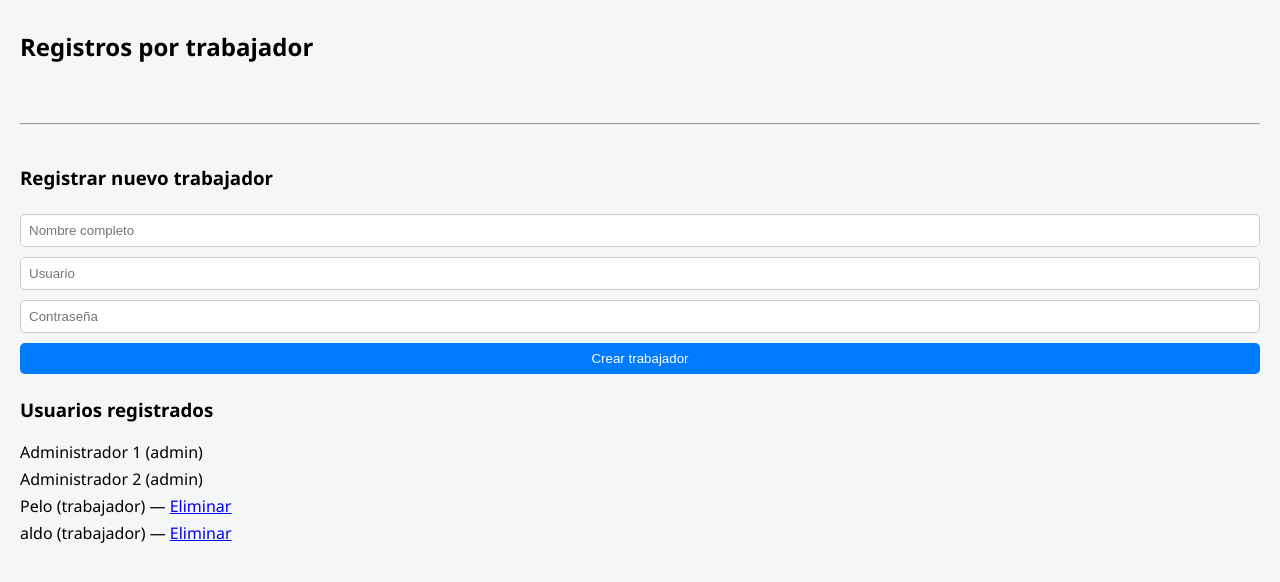
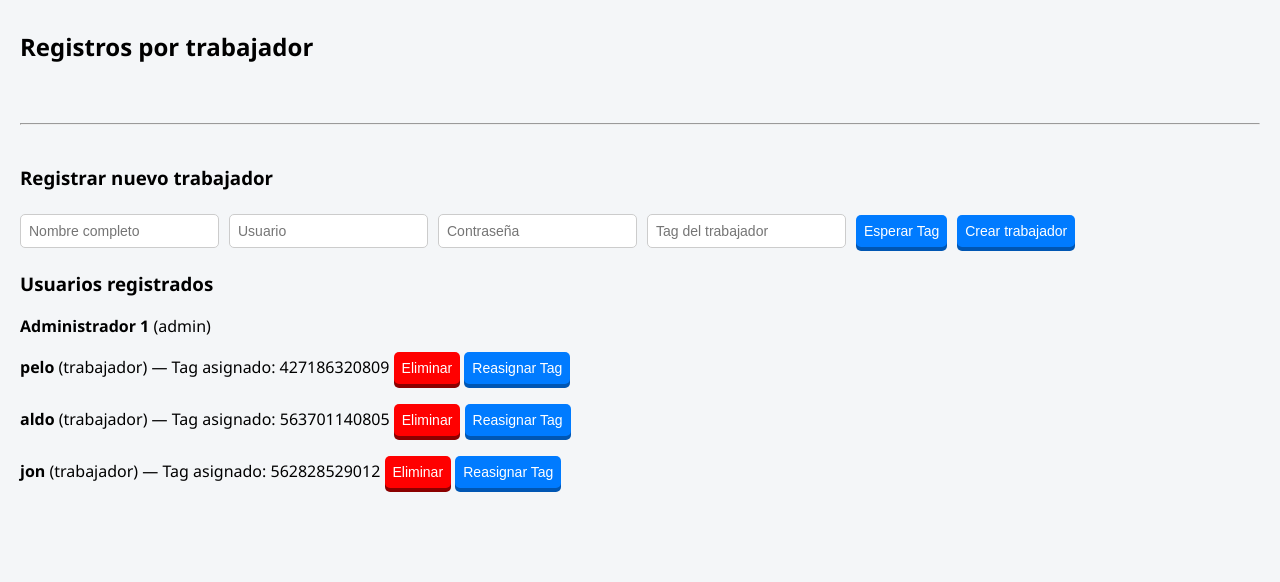
Before and after one commit to AldoZM/CheckIn, a Flask app: template checkin_app/templates/admin.html in a window 1280 px wide. Shown: the part 106-688 px from the top of the page. Run offline with Flask 3, Linux system fonts and the light colour scheme; the template is opened without the code that fills it: values that come from a table or form of the project are taken from there, others are empty; a user stored in the database is signed in.

Commit message:
Add files via upload

```diff
--- a/checkin_app/app.py
+++ b/checkin_app/app.py
@@ -1,53 +1,67 @@
 from flask import Flask, render_template, request, redirect, url_for
 from flask_sqlalchemy import SQLAlchemy
-from flask_login import LoginManager, login_user, logout_user, login_required, UserMixin, current_user
+from flask_login import LoginManager, UserMixin, login_user, login_required, logout_user, current_user
+from datetime import datetime
 from werkzeug.security import generate_password_hash, check_password_hash
-from datetime import datetime
-from collections import defaultdict
-import os
+from threading import Thread
+import time
+
+# Solo se importa si se está en Raspberry Pi
+try:
+    from mfrc522 import SimpleMFRC522
+    lector_rfid_disponible = True
+except ImportError:
+    lector_rfid_disponible = False
 
 app = Flask(__name__)
-app.secret_key = 'clave-secreta-muy-fuerte'
-
-basedir = os.path.abspath(os.path.dirname(__file__))
-db_path = os.path.join(basedir, 'checkins.db')
-app.config['SQLALCHEMY_DATABASE_URI'] = f'sqlite:///{db_path}'
+app.config['SQLALCHEMY_DATABASE_URI'] = 'sqlite:///checkin.db'
+app.config['SECRET_KEY'] = 'secreto'
 db = SQLAlchemy(app)
-
-login_manager = LoginManager()
-login_manager.init_app(app)
+login_manager = LoginManager(app)
 login_manager.login_view = 'login'
 
 class Usuario(UserMixin, db.Model):
     id = db.Column(db.Integer, primary_key=True)
-    nombre = db.Column(db.String(100), nullable=False)
-    usuario = db.Column(db.String(100), unique=True, nullable=False)
-    password = db.Column(db.String(200), nullable=False)
-    rol = db.Column(db.String(10), nullable=False)  # 'admin' o 'trabajador'
+    nombre = db.Column(db.String(100))
+    usuario = db.Column(db.String(50), unique=True)
+    password = db.Column(db.String(100))
+    rol = db.Column(db.String(10))
+    rfid_uid = db.Column(db.String(20), unique=True)
 
-class Registro(db.Model):
+class CheckIn(db.Model):
     id = db.Column(db.Integer, primary_key=True)
-    nombre = db.Column(db.String(100), nullable=False)
+    usuario_id = db.Column(db.Integer, db.ForeignKey('usuario.id'))
     hora = db.Column(db.DateTime, default=datetime.now)
+    nombre = db.Column(db.String(100))
 
 @login_manager.user_loader
 def load_user(user_id):
     return Usuario.query.get(int(user_id))
 
+@app.route('/')
+@login_required
+def index():
+    if current_user.rol == 'admin':
+        registros_por_usuario = {}
+        usuarios = Usuario.query.all()
+        for usuario in usuarios:
+            if usuario.rol != 'admin':
+                registros = CheckIn.query.filter_by(usuario_id=usuario.id).order_by(CheckIn.hora.desc()).limit(5).all()
+                registros_por_usuario[usuario.nombre] = registros
+        return render_template('admin.html', registros_por_usuario=registros_por_usuario, usuarios=usuarios)
+    else:
+        checkins = CheckIn.query.filter_by(usuario_id=current_user.id).order_by(CheckIn.hora.desc()).limit(10).all()
+        return render_template('index.html', checkins=checkins)
+
 @app.route('/login', methods=['GET', 'POST'])
 def login():
-    error = None
     if request.method == 'POST':
         usuario = Usuario.query.filter_by(usuario=request.form['usuario']).first()
         if usuario and check_password_hash(usuario.password, request.form['password']):
             login_user(usuario)
-            if usuario.rol == 'admin':
-                return redirect('/admin')
-            else:
-                return redirect('/')
-        else:
-            error = 'Usuario o contraseña incorrectos'
-    return render_template('login.html', error=error)
+            return redirect(url_for('index'))
+        return render_template('login.html', error="Credenciales incorrectas")
+    return render_template('login.html')
 
 @app.route('/logout')
 @login_required
@@ -55,100 +69,125 @@ def logout():
     logout_user()
     return redirect(url_for('login'))
 
-@app.route('/')
-@login_required
-def index():
-    if current_user.rol != 'trabajador':
-        return redirect('/admin')
-    registros = Registro.query.order_by(Registro.hora.desc()).all()
-    return render_template('index.html', checkins=registros)
-
 @app.route('/checkin', methods=['POST'])
 @login_required
 def checkin():
-    if current_user.rol != 'trabajador':
-        return redirect('/admin')
-    nuevo = Registro(nombre=current_user.nombre)
-    db.session.add(nuevo)
+    nuevo_checkin = CheckIn(usuario_id=current_user.id, nombre=current_user.nombre)
+    db.session.add(nuevo_checkin)
     db.session.commit()
-    return redirect('/')
-
-@app.route('/admin')
-@login_required
-def admin():
-    if current_user.rol != 'admin':
-        return redirect('/')
-
-    registros = Registro.query.order_by(Registro.hora.desc()).all()
-    usuarios = Usuario.query.order_by(Usuario.nombre).all()
-
-    registros_por_usuario = defaultdict(list)
-    for r in registros:
-        registros_por_usuario[r.nombre].append(r)
-
-    return render_template(
-        'admin.html',
-        checkins=registros,
-        usuarios=usuarios,
-        registros_por_usuario=registros_por_usuario
-    )
+    return redirect(url_for('index'))
 
 @app.route('/crear_usuario', methods=['POST'])
 @login_required
 def crear_usuario():
     if current_user.rol != 'admin':
-        return redirect('/')
+        return "No autorizado", 403
 
     nombre = request.form['nombre']
     usuario = request.form['usuario']
     password = generate_password_hash(request.form['password'])
+    uid = request.form['uid']
 
-    if Usuario.query.filter_by(usuario=usuario).first():
-        return "Ese nombre de usuario ya existe."
+    if Usuario.query.filter_by(rfid_uid=uid).first():
+        return "❌ El UID ya está asignado a otro trabajador.\nPor favor, usa otro tag.", 400
 
-    nuevo = Usuario(nombre=nombre, usuario=usuario, password=password, rol='trabajador')
-    db.session.add(nuevo)
+    nuevo_usuario = Usuario(
+        nombre=nombre,
+        usuario=usuario,
+        password=password,
+        rol='trabajador',
+        rfid_uid=uid
+    )
+    db.session.add(nuevo_usuario)
     db.session.commit()
-    return redirect('/admin')
+    return "✅ Usuario creado exitosamente", 200
 
-@app.route('/eliminar_usuario/<int:id>')
+@app.route('/eliminar_usuario/<int:usuario_id>')
 @login_required
-def eliminar_usuario(id):
+def eliminar_usuario(usuario_id):
     if current_user.rol != 'admin':
-        return redirect('/')
+        return "No autorizado", 403
+    usuario = Usuario.query.get(usuario_id)
+    if usuario and usuario.rol != 'admin':
+        db.session.delete(usuario)
+        db.session.commit()
+    return redirect(url_for('index'))
 
-    usuario = Usuario.query.get_or_404(id)
+@app.route('/asignar_uid/<int:usuario_id>', methods=['POST'])
+@login_required
+def asignar_uid(usuario_id):
+    if current_user.rol != 'admin':
+        return "No autorizado", 403
 
-    if usuario.rol == 'admin' or usuario.id == current_user.id:
-        return "No puedes eliminar a este usuario."
+    uid = request.form.get('uid')
+    existente = Usuario.query.filter_by(rfid_uid=uid).first()
+    if existente and existente.id != usuario_id:
+        return "⚠️ Error: Este UID ya está asignado a otro trabajador.", 400
 
-    db.session.delete(usuario)
+    usuario = Usuario.query.get(usuario_id)
+    if usuario:
+        usuario.rfid_uid = uid
+        db.session.commit()
+        return "UID asignado exitosamente", 200
+
+    return "Usuario no encontrado", 404
+
+@app.route('/leer_uid')
+def leer_uid():
+    if not lector_rfid_disponible:
+        return "RFID no disponible", 500
+    try:
+        reader = SimpleMFRC522()
+        uid, _ = reader.read()
+        return str(uid)
+    except Exception as e:
+        return f"Error: {e}", 500
+
+@app.route('/crear_admin_temp')
+def crear_admin_temp():
+    existente = Usuario.query.filter_by(usuario='admin1').first()
+    if existente:
+        return "⚠️ El usuario admin1 ya existe"
+
+    admin = Usuario(
+        nombre="Administrador 1",
+        usuario="admin1",
+        password=generate_password_hash("1234"),
+        rol="admin"
+    )
+    db.session.add(admin)
     db.session.commit()
-    return redirect('/admin')
+    return "✅ Usuario admin1 creado con contraseña 1234"
 
-# Inicializar base de datos y administradores
-with app.app_context():
-    db.create_all()
-
-    if not Usuario.query.filter_by(usuario='admin1').first():
-        admin1 = Usuario(
-            nombre='Administrador 1',
-            usuario='admin1',
-            password=generate_password_hash('adminpass1'),
-            rol='admin'
-        )
-        db.session.add(admin1)
-
-    if not Usuario.query.filter_by(usuario='admin2').first():
-        admin2 = Usuario(
-            nombre='Administrador 2',
-            usuario='admin2',
-            password=generate_password_hash('adminpass2'),
-            rol='admin'
-        )
-        db.session.add(admin2)
-
-    db.session.commit()
+# Hilo para lectura continua del tag
+def lector_rfid():
+    if not lector_rfid_disponible:
+        print("⚠️ Lector RFID no disponible (no en Raspberry Pi o módulo no conectado).")
+        return
+    from mfrc522 import SimpleMFRC522
+    reader = SimpleMFRC522()
+    print("📡 Esperando tags para check-in automático...")
+    while True:
+        try:
+            uid, _ = reader.read()
+            print(f"🎫 UID detectado: {uid}")
+            usuario = Usuario.query.filter_by(rfid_uid=str(uid)).first()
+            if usuario:
+                nuevo_checkin = CheckIn(usuario_id=usuario.id, nombre=usuario.nombre)
+                db.session.add(nuevo_checkin)
+                db.session.commit()
+                print(f"✅ Check-in registrado para: {usuario.nombre}")
+            else:
+                print("❌ UID no registrado.")
+            time.sleep(3)
+        except Exception as e:
+            print(f"⚠️ Error al leer tag: {e}")
+            time.sleep(2)
 
 if __name__ == '__main__':
-    app.run(host='0.0.0.0', port=5000, debug=True)
+    with app.app_context():
+        db.create_all()
+        if lector_rfid_disponible:
+            hilo_rfid = Thread(target=lector_rfid, daemon=True)
+            hilo_rfid.start()
+    app.run(debug=True, host='0.0.0.0')
--- a/checkin_app/templates/admin.html
+++ b/checkin_app/templates/admin.html
@@ -9,20 +9,17 @@
             margin: 0;
             padding: 20px;
         }
-
         .header {
             display: flex;
             justify-content: space-between;
             align-items: center;
             margin-bottom: 30px;
         }
-
         .tablas-contenedor {
             display: flex;
             flex-wrap: wrap;
             gap: 20px;
         }
-
         .tabla-trabajador {
             background-color: white;
             border-radius: 10px;
@@ -31,72 +28,68 @@
             min-width: 280px;
             flex: 1;
         }
-
         table {
             width: 100%;
             border-collapse: collapse;
             margin-top: 10px;
         }
-
         th {
             background-color: #007BFF;
             color: white;
             padding: 8px;
         }
-
         td {
             padding: 8px;
             text-align: center;
             border-bottom: 1px solid #eee;
         }
-
-        form input, form button {
+        input, button {
             padding: 8px;
             margin: 5px 0;
             border-radius: 5px;
             border: 1px solid #ccc;
-            width: 100%;
             box-sizing: border-box;
+            font-size: 14px;
         }
-
-        form button {
+        button {
             background-color: #007BFF;
             color: white;
             border: none;
             cursor: pointer;
-            transition: 0.3s;
+            transition: 0.1s ease;
+            box-shadow: 0 4px #0056b3;
+            position: relative;
+            top: 0;
         }
-
-        form button:hover {
-            background-color: #0056b3;
+        button:active {
+            top: 2px;
+            box-shadow: 0 2px #003d80;
         }
-
+        .btn-rojo {
+            background-color: red;
+            box-shadow: 0 4px darkred;
+        }
+        .btn-rojo:active {
+            box-shadow: 0 2px #800000;
+        }
         hr {
             margin: 40px 0;
         }
-
         .usuarios ul {
             list-style: none;
             padding-left: 0;
         }
-
         .usuarios li {
-            margin-bottom: 5px;
+            margin-bottom: 10px;
         }
-
-        .tarde {
-            color: red;
-            font-weight: bold;
+        #reasignar-contenedor {
+            margin-top: 10px;
+            display: none;
+            align-items: center;
+            gap: 10px;
         }
-
-        .margen {
-            color: #d8a600;
-            font-weight: bold;
-        }
-
-        .temprano {
-            color: green;
-            font-weight: bold;
+        #reasignar-contenedor input {
+            background-color: #eee;
         }
     </style>
 </head>
@@ -110,6 +103,7 @@
 
     <div class="tablas-contenedor">
         {% for nombre, registros in registros_por_usuario.items() %}
+        {% if nombre != current_user.nombre %}
         <div class="tabla-trabajador">
             <h3>{{ nombre }}</h3>
             <table>
@@ -145,16 +139,19 @@
                 </tbody>
             </table>
         </div>
+        {% endif %}
         {% endfor %}
     </div>
 
     <hr>
 
     <h3>Registrar nuevo trabajador</h3>
-    <form action="/crear_usuario" method="POST">
+    <form id="form-trabajador" method="POST" style="display: flex; flex-wrap: wrap; gap: 10px; align-items: center;">
         <input type="text" name="nombre" placeholder="Nombre completo" required>
         <input type="text" name="usuario" placeholder="Usuario" required>
         <input type="password" name="password" placeholder="Contraseña" required>
+        <input type="text" id="uid" name="uid" placeholder="Tag del trabajador" readonly required>
+        <button type="button" onclick="leerTag()">Esperar Tag</button>
         <button type="submit">Crear trabajador</button>
     </form>
 
@@ -162,14 +159,108 @@
     <div class="usuarios">
         <ul>
             {% for usuario in usuarios %}
-                <li>
-                    {{ usuario.nombre }} ({{ usuario.rol }})
-                    {% if usuario.rol != 'admin' and usuario.id != current_user.id %}
-                        — <a href="/eliminar_usuario/{{ usuario.id }}">Eliminar</a>
-                    {% endif %}
-                </li>
+            <li id="usuario-{{ usuario.id }}">
+                <strong>{{ usuario.nombre }}</strong> ({{ usuario.rol }})
+                {% if usuario.rfid_uid %}
+                    — Tag asignado: <span id="tag-actual-{{ usuario.id }}">{{ usuario.rfid_uid }}</span>
+                {% endif %}
+                {% if usuario.rol != 'admin' and usuario.id != current_user.id %}
+                    <button class="btn-rojo" onclick="eliminarUsuario({{ usuario.id }})">Eliminar</button>
+                    <button onclick="reasignarTag({{ usuario.id }})">Reasignar Tag</button>
+                {% endif %}
+            </li>
             {% endfor %}
         </ul>
+
+        <div id="reasignar-contenedor">
+            <input type="text" id="nuevo-uid" readonly placeholder="Esperando nuevo tag..." style="width: 200px;">
+            <button onclick="cancelarReasignar()">Cancelar</button>
+        </div>
     </div>
+
+<script>
+function leerTag() {
+    const input = document.getElementById("uid");
+    input.value = "Leyendo...";
+    fetch('/leer_uid')
+        .then(res => res.text())
+        .then(uid => {
+            input.value = uid;
+        })
+        .catch(err => {
+            input.value = "";
+            alert("❌ Error al leer el tag.");
+            console.error(err);
+        });
+}
+
+function eliminarUsuario(id) {
+    if (confirm("¿Estás seguro de que deseas eliminar este usuario?")) {
+        window.location.href = "/eliminar_usuario/" + id;
+    }
+}
+
+function cancelarReasignar() {
+    document.getElementById("reasignar-contenedor").style.display = "none";
+    document.getElementById("nuevo-uid").value = "";
+}
+
+function reasignarTag(id) {
+    trabajadorSeleccionado = id;
+    document.getElementById("reasignar-contenedor").style.display = "flex";
+    document.getElementById("nuevo-uid").value = "Esperando nuevo tag...";
+
+    fetch('/leer_uid')
+        .then(res => res.text())
+        .then(uid => {
+            fetch('/asignar_uid/' + trabajadorSeleccionado, {
+                method: 'POST',
+                headers: { 'Content-Type': 'application/x-www-form-urlencoded' },
+                body: 'uid=' + encodeURIComponent(uid)
+            })
+            .then(response => {
+                if (!response.ok) {
+                    return response.text().then(msg => {
+                        alert(msg);
+                        cancelarReasignar();
+                    });
+                }
+                return response.text().then(() => {
+                    document.getElementById('tag-actual-' + trabajadorSeleccionado).innerText = uid;
+                    alert("✅ Tag reasignado correctamente: " + uid);
+                    cancelarReasignar();
+                });
+            });
+        })
+        .catch(err => {
+            alert("❌ Error al leer el nuevo tag.");
+            console.error(err);
+            cancelarReasignar();
+        });
+}
+
+document.getElementById("form-trabajador").addEventListener("submit", function(e) {
+    e.preventDefault();
+
+    const form = e.target;
+    const data = new FormData(form);
+
+    fetch('/crear_usuario', {
+        method: 'POST',
+        body: new URLSearchParams(data)
+    })
+    .then(res => {
+        if (!res.ok) return res.text().then(msg => { throw new Error(msg); });
+        return res.text();
+    })
+    .then(msg => {
+        alert(msg);
+        location.reload();
+    })
+    .catch(err => {
+        alert(err.message);
+    });
+});
+</script>
 </body>
 </html>
```
Also changed, not shown: checkin_app/crear_admin.py (added, +17 -0 lines), checkin_app/lector_rfid.py (added, +29 -0 lines), checkin_app/leer_uid.py (added, +13 -0 lines), checkin_app/models.py (added, +17 -0 lines), checkin_app/instance/checkin.db (added), checkin_app/instance/db.sqlite3 (added), checkin_app/note.txt (added).
